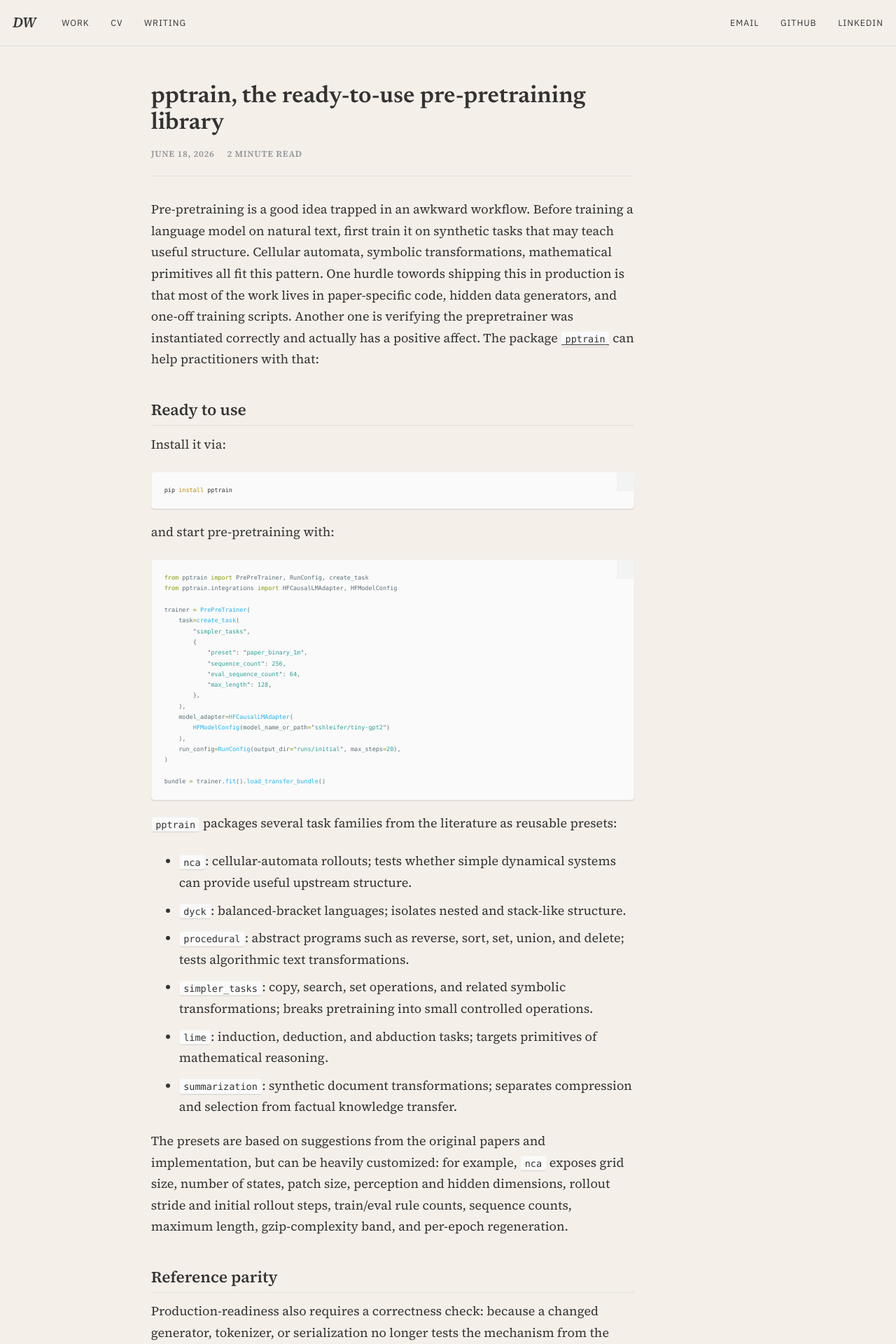
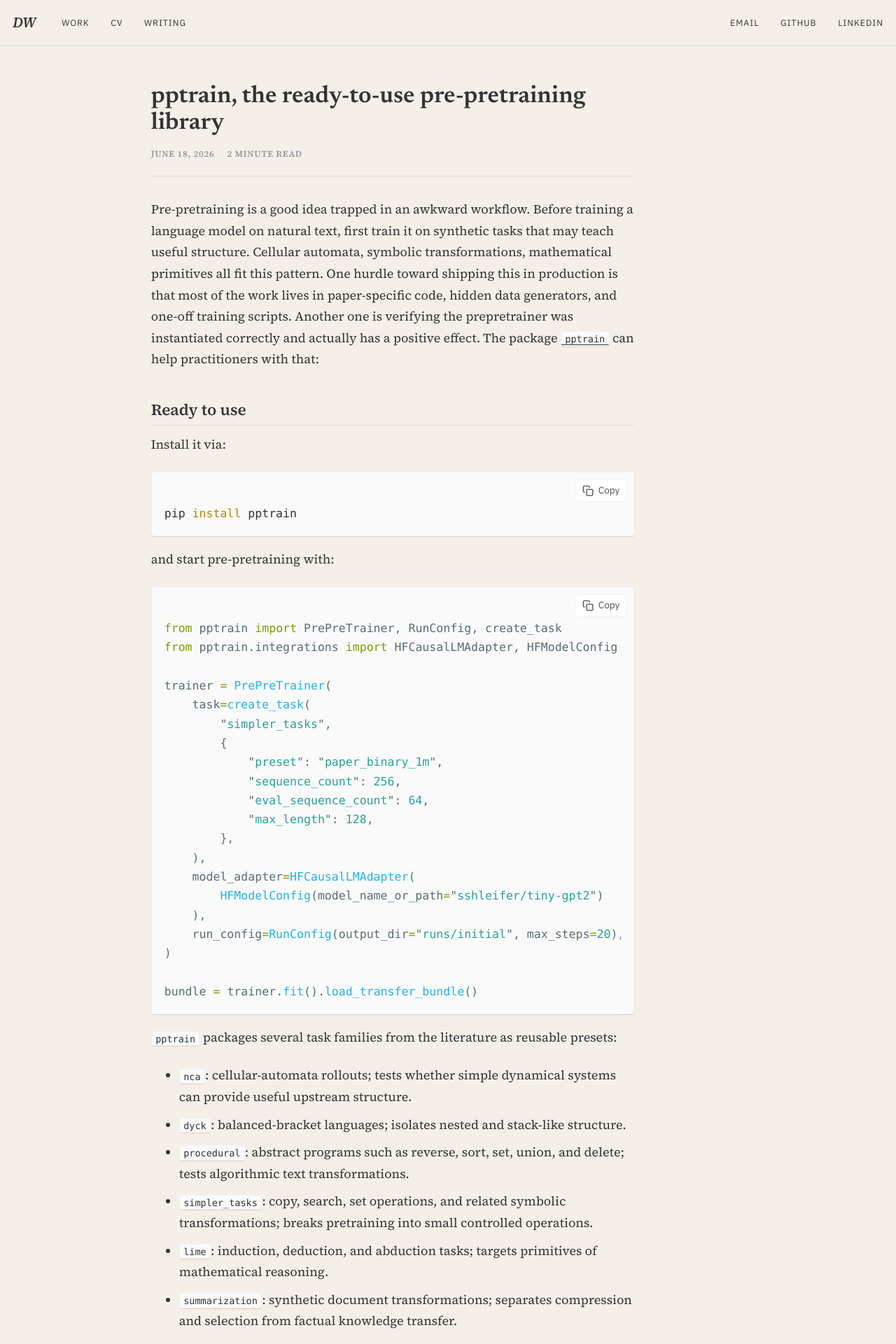
Before and after one commit to DavideWiest/davidewiest.github.io, a Jekyll site: the page built from _posts/2026-06-18-pptrain-ready-to-use-prepretraining.md, in a window 1280 px wide. Shown: the top 1920 px of the page at 70% size. Built offline with Jekyll 4.4.1, drawn with Linux system fonts in a browser that asks for light colours.

Commit message:
Improve code block copy controls

```diff
--- a/_includes/scripts.html
+++ b/_includes/scripts.html
@@ -1,4 +1,87 @@
 <script src="{{ base_path }}/assets/js/main.min.js"></script>
+
+<script>
+  (function () {
+    var copyIcon = '<svg viewBox="0 0 24 24" aria-hidden="true"><rect x="9" y="9" width="13" height="13" rx="2"></rect><path d="M5 15H4a2 2 0 0 1-2-2V4a2 2 0 0 1 2-2h9a2 2 0 0 1 2 2v1"></path></svg>';
+    var checkIcon = '<svg viewBox="0 0 24 24" aria-hidden="true"><path d="M20 6 9 17l-5-5"></path></svg>';
+
+    function writeClipboard(text) {
+      if (navigator.clipboard && window.isSecureContext) {
+        return navigator.clipboard.writeText(text);
+      }
+
+      return new Promise(function (resolve, reject) {
+        var textarea = document.createElement("textarea");
+        textarea.value = text;
+        textarea.setAttribute("readonly", "");
+        textarea.style.position = "fixed";
+        textarea.style.top = "0";
+        textarea.style.left = "0";
+        textarea.style.width = "1px";
+        textarea.style.height = "1px";
+        textarea.style.opacity = "0";
+        document.body.appendChild(textarea);
+        textarea.focus();
+        textarea.select();
+
+        try {
+          if (document.execCommand("copy")) {
+            resolve();
+          } else {
+            reject(new Error("Copy command was not accepted."));
+          }
+        } catch (error) {
+          reject(error);
+        } finally {
+          document.body.removeChild(textarea);
+        }
+      });
+    }
+
+    function setButton(button, icon, label) {
+      button.innerHTML = icon + "<span>" + label + "</span>";
+      button.setAttribute("aria-label", label + " code");
+      button.setAttribute("title", label + " code");
+    }
+
+    function addCopyButtons() {
+      var blocks = document.querySelectorAll("div.highlighter-rouge, figure.highlight");
+
+      blocks.forEach(function (block) {
+        var code = block.querySelector("pre code, pre");
+
+        if (!code || block.querySelector(".code-copy-button")) {
+          return;
+        }
+
+        var button = document.createElement("button");
+        button.type = "button";
+        button.className = "code-copy-button";
+        setButton(button, copyIcon, "Copy");
+        block.classList.add("has-copy-button");
+
+        button.addEventListener("click", function () {
+          writeClipboard(code.textContent).then(function () {
+            setButton(button, checkIcon, "Copied");
+            window.setTimeout(function () {
+              setButton(button, copyIcon, "Copy");
+            }, 1400);
+          }).catch(function () {
+            setButton(button, copyIcon, "Retry");
+          });
+        });
+
+        block.appendChild(button);
+      });
+    }
+
+    if (document.readyState === "loading") {
+      document.addEventListener("DOMContentLoaded", addCopyButtons);
+    } else {
+      addCopyButtons();
+    }
+  }());
+</script>
 
 {% include analytics.html %}
 {% include /comments-providers/scripts.html %}
--- a/_posts/2026-06-18-pptrain-ready-to-use-prepretraining.md
+++ b/_posts/2026-06-18-pptrain-ready-to-use-prepretraining.md
@@ -9,7 +9,7 @@ tags:
   - software
 ---
 
-Pre-pretraining is a good idea trapped in an awkward workflow. Before training a language model on natural text, first train it on synthetic tasks that may teach useful structure. Cellular automata, symbolic transformations, mathematical primitives all fit this pattern. One hurdle towords shipping this in production is that most of the work lives in paper-specific code, hidden data generators, and one-off training scripts. Another one is verifying the prepretrainer was instantiated correctly and actually has a positive affect. The package [`pptrain`](https://github.com/Axym-Labs/pptrain) can help practitioners with that:
+Pre-pretraining is a good idea trapped in an awkward workflow. Before training a language model on natural text, first train it on synthetic tasks that may teach useful structure. Cellular automata, symbolic transformations, mathematical primitives all fit this pattern. One hurdle toward shipping this in production is that most of the work lives in paper-specific code, hidden data generators, and one-off training scripts. Another one is verifying the prepretrainer was instantiated correctly and actually has a positive effect. The package [`pptrain`](https://github.com/Axym-Labs/pptrain) can help practitioners with that:
 
 ## Ready to use
 
--- a/_sass/_syntax.scss
+++ b/_sass/_syntax.scss
@@ -11,25 +11,64 @@ div.highlighter-rouge, figure.highlight {
   background-color: $code-background-color;
   box-shadow: $box-shadow;
 
-  &:before {
-    position: absolute;
-    top: 0;
-    right: 0;
-    padding: 0.5em;
-    background-color: $lighter-gray;
-    content: "\f121";
-    font-family: "fontawesome" !important;
-    font-size: $type-size-6;
-    line-height: 1;
-    text-transform: none;
-    speak: none;
+  &.has-copy-button {
+    padding-top: 2.5rem;
   }
 
   .highlight {
     margin: 0;
     font-family: $monospace;
-    font-size: $type-size-7;
-    line-height: 1.8;
+    font-size: 0.92rem;
+    line-height: 1.65;
+  }
+
+  pre {
+    margin: 0;
+  }
+}
+
+.code-copy-button {
+  appearance: none;
+  position: absolute;
+  top: 0.55rem;
+  right: 0.55rem;
+  z-index: 1;
+  display: inline-flex;
+  align-items: center;
+  gap: 0.35rem;
+  min-height: 1.8rem;
+  padding: 0.25rem 0.5rem;
+  border: 1px solid $border-color;
+  border-radius: $border-radius;
+  background: #fff;
+  color: $text-color;
+  font-family: $sans-serif;
+  font-size: $type-size-6;
+  line-height: 1;
+  cursor: pointer;
+  opacity: 0.86;
+  transition: opacity 0.15s ease, border-color 0.15s ease, background-color 0.15s ease;
+
+  &:hover,
+  &:focus {
+    border-color: $light-gray;
+    background-color: $lighter-gray;
+    opacity: 1;
+  }
+
+  &:focus {
+    outline: 2px solid rgba($info-color, 0.25);
+    outline-offset: 2px;
+  }
+
+  svg {
+    width: 0.9rem;
+    height: 0.9rem;
+    stroke: currentColor;
+    stroke-width: 2;
+    stroke-linecap: round;
+    stroke-linejoin: round;
+    fill: none;
   }
 }
 
```
